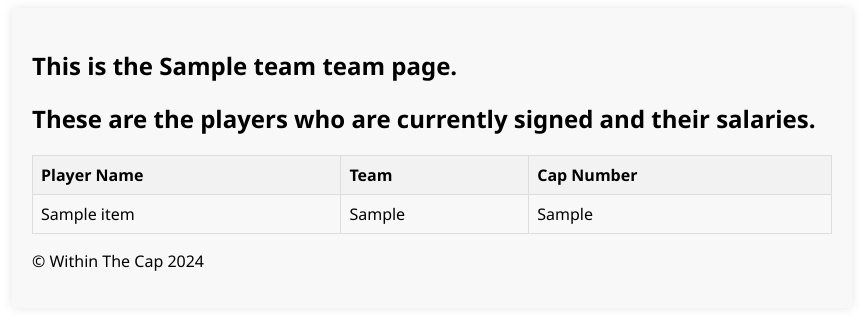
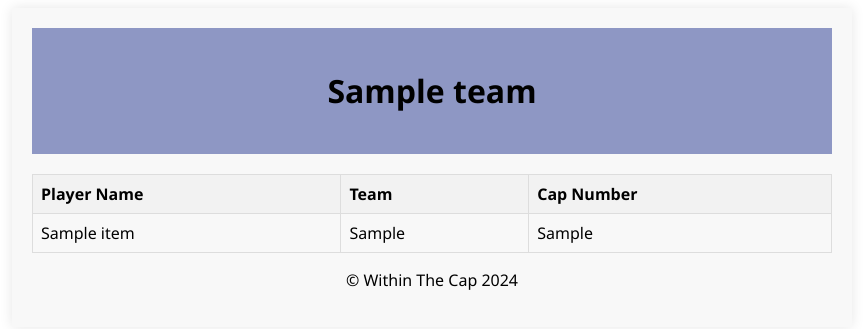
Before and after one commit to marcojthompson/NFL_Salaries_App, a Flask app: template templates/team.html in a window 1280 px wide. Shown: the top 329 px of the page, without its empty margins (208-1071 px from the left). Run offline with Flask 3, Linux system fonts and the light colour scheme; the template is opened without the code that fills it: most values are stand-ins (such as "Sample title", 1, 10 or a date in 2020); some libraries are stand-ins or nearby versions.

Commit message:
Multiple changes
Changed team page so now only team name is listed, started work to make it possible to change the sorting of the table

```diff
--- a/app.py
+++ b/app.py
@@ -37,11 +37,22 @@ def process_form():
     team = request.form.get('team_choice')
     return redirect(url_for('show_team_page', team_choice = team))
 
+NFLTeams = {'BUF':'buffalo-bills',     'MIA':'miami-dolphins',    'NE':'new-england-patriots',   'NYJ':'new-york-jets',
+            'BAL':'baltimore-ravens',  'CIN':'cincinnati-bengals', 'CLE':'cleveland-browns',     'PIT':'pittsburgh-steelers',
+            'HOU':'houston-texans',    'IND':'indianapolis-colts', 'JAX':'jacksonville-jaguars', 'TEN':'tennessee-titans',
+            'DEN':'denver-broncos',    'KC':'kansas-city-chiefs',  'LV':'las-vegas-raiders',     'LAC':'los-angeles-chargers',
+            'DAL':'dallas-cowboys',    'NYG':'new-york-giants',    'PHI':'philadelphia-eagles',  'WSH':'washington-commanders',
+            'CHI':'chicago-bears',     'DET':'detroit-lions',      'GB':'green-bay-packers',     'MIN':'minnesota-vikings',
+            'ATL':'atlanta-falcons',   'CAR':'carolina-panthers',  'NO':'new-orleans-saints',    'TB':'tampa-bay-buccaneers',
+            'ARI':'arizona-cardinals', 'LAR':'los-angeles-rams',  'SF':'san-francisco-49ers',    'SEA':'seattle-seahawks'
+            }
+
 # Querying database and displaying team page
 @app.route('/team/<team_choice>')
 def show_team_page(team_choice):
     players = cap_hits.query.filter_by(team_loc = team_choice).order_by(cap_hits.cap_int.desc()).all()
-    return render_template('team.html', team = team_choice, data = players)
+    team_name = NFLTeams[team_choice].replace("-", " ").title()
+    return render_template('team.html', team = team_name, data = players)
 
 if __name__ == '__main__':
     app.run(debug = True)
--- a/static/styles.css
+++ b/static/styles.css
@@ -2,6 +2,12 @@ body {
     font-family: 'Segoe UI', Tahoma, Geneva, Verdana, sans-serif, sans-serif;
     margin: 10;
     padding: 10;
+    text-align: center;
+}
+
+header {
+    background-color: #3498;
+    padding: 20px;
 }
 
 table {
@@ -25,7 +31,7 @@ th {
     margin: 0 auto;  /* Center the container horizontally */
     background-color: #f8f8f8;
     padding: 20px;
-    box-shadow: 0 0 10px rgba(0, 0, 0, 0.1); /* Add a subtle box shadow */
+    box-shadow: 0 0 12px rgba(0, 0, 0, 0.1); /* Add a subtle box shadow */
 }
 
 .player_cell {
--- a/templates/show_data.html
+++ b/templates/show_data.html
@@ -10,8 +10,7 @@
 
     <ul>
         {% for item in data %}
-            <li>{{ item.player_name, item.team_loc, item.cap_hit }}</li>
-            <!-- Add other fields as needed -->
+            <li>{{ item.player_name, item.team_loc, item.cap_hit, item.cap_int }}</li>
         {% endfor %}
     </ul>
 </body>
--- a/templates/team.html
+++ b/templates/team.html
@@ -1,40 +1,55 @@
 <!DOCTYPE html>
 <html lang="en">
   <head>
-    <meta charset="UTF-8">
-    <meta name="viewport" content="width=device-width, initial-scale=1.0">
-    <link rel="stylesheet" href="/static/styles.css">
+    <meta charset="UTF-8" />
+    <meta name="viewport" content="width=device-width, initial-scale=1.0" />
+    <link rel="stylesheet" href="/static/styles.css" />
+    <link
+      rel="stylesheet"
+      href="https://cdn.datatables.net/1.10.24/css/jquery.dataTables.min.css"
+    />
+    <script src="https://code.jquery.com/jquery-3.6.0.min.js"></script>
+    <script src="https://cdn.datatables.net/1.10.24/js/jquery.dataTables.min.js"></script>
     <title>Team Page</title>
+    <script>
+      $(document).ready(function () {
+        $("#myTable").DataTable({
+          order: [[0, "asc"]], // Initial sorting order based on the hidden column (index 3)
+          columnDefs: [
+            { visible: false, targets: [3] }, // Hide the fourth column (index 3)
+          ],
+        });
+      });
+    </script>
   </head>
 
   <body>
     <div class="main_container">
       <header>
-            <h1>{{ message }}</h1>
+        <h1>{{ team }}</h1>
       </header>
       <main>
         <section class="team_data">
-                <h1>This is the {{ team }} team page.</h1>
-                <h2>These are the players who are currently signed and their salaries.</h2>
-                <table>
+          <table id="player_table">
             <thaed>
               <tr>
                 <th>Player Name</th>
                 <th>Team</th>
                 <th>Cap Number</th>
+                <th style="display: none">Cap Int</th>
               </tr>
             </thaed>
             <tbody>
-                    {% for item in data %}
+              {% for row in data %}
               <tr>
-                            <td>{{ item.player_name }}</td>
-                            <td>{{ item.team_loc }}</td>
-                            <td>{{ item.cap_hit }}</td>
+                <td>{{ row.player_name }}</td>
+                <td>{{ row.team_loc }}</td>
+                <td>{{ row.cap_hit }}</td>
+                <td style="display: none">{{ row.cap_int }}</td>
               </tr>
               {% endfor %}
             </tbody>
           </table>
-
         </section>
       </main>
       <footer>
```
Lines whose indentation alone changed are shown as unchanged.
